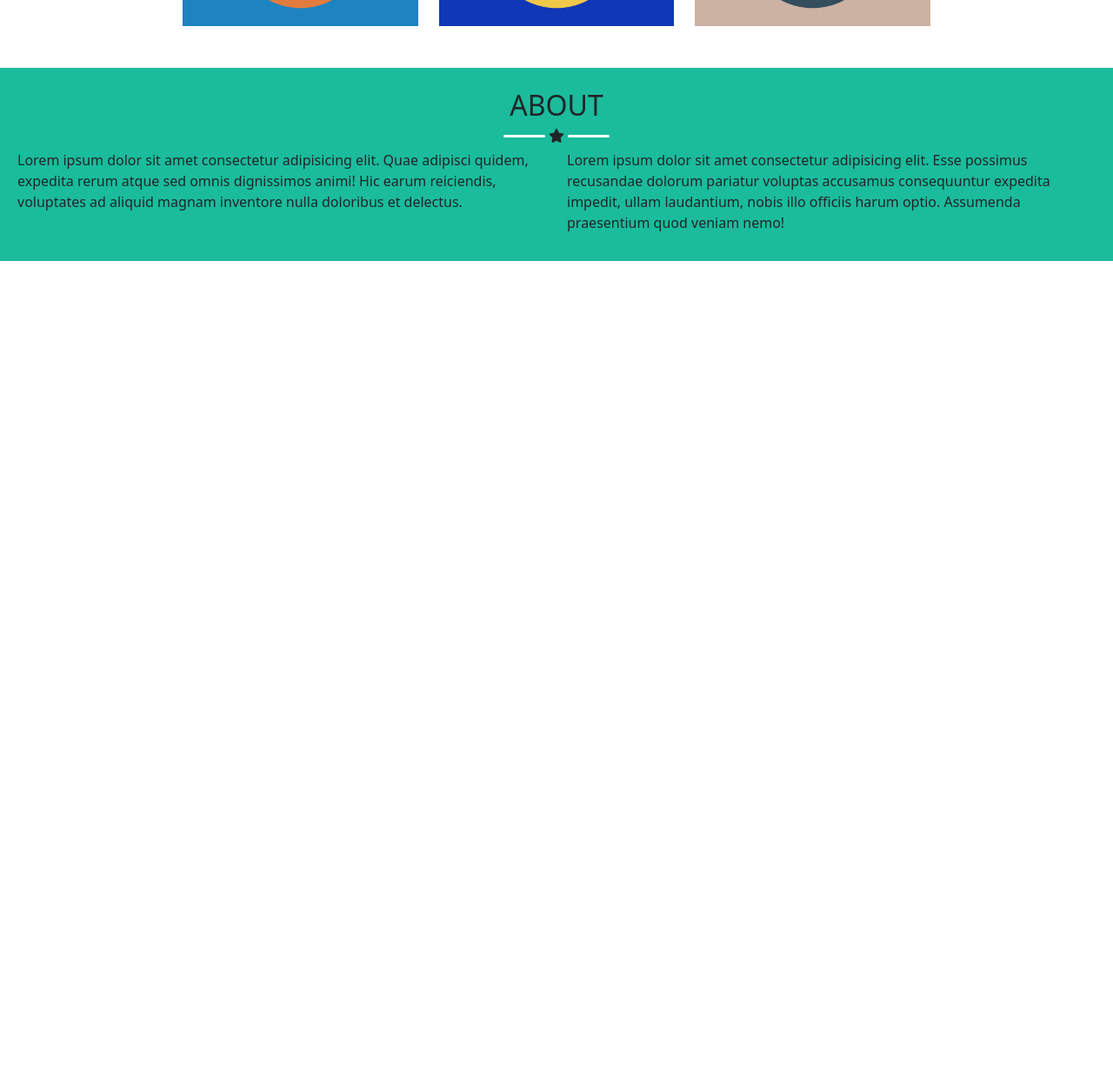
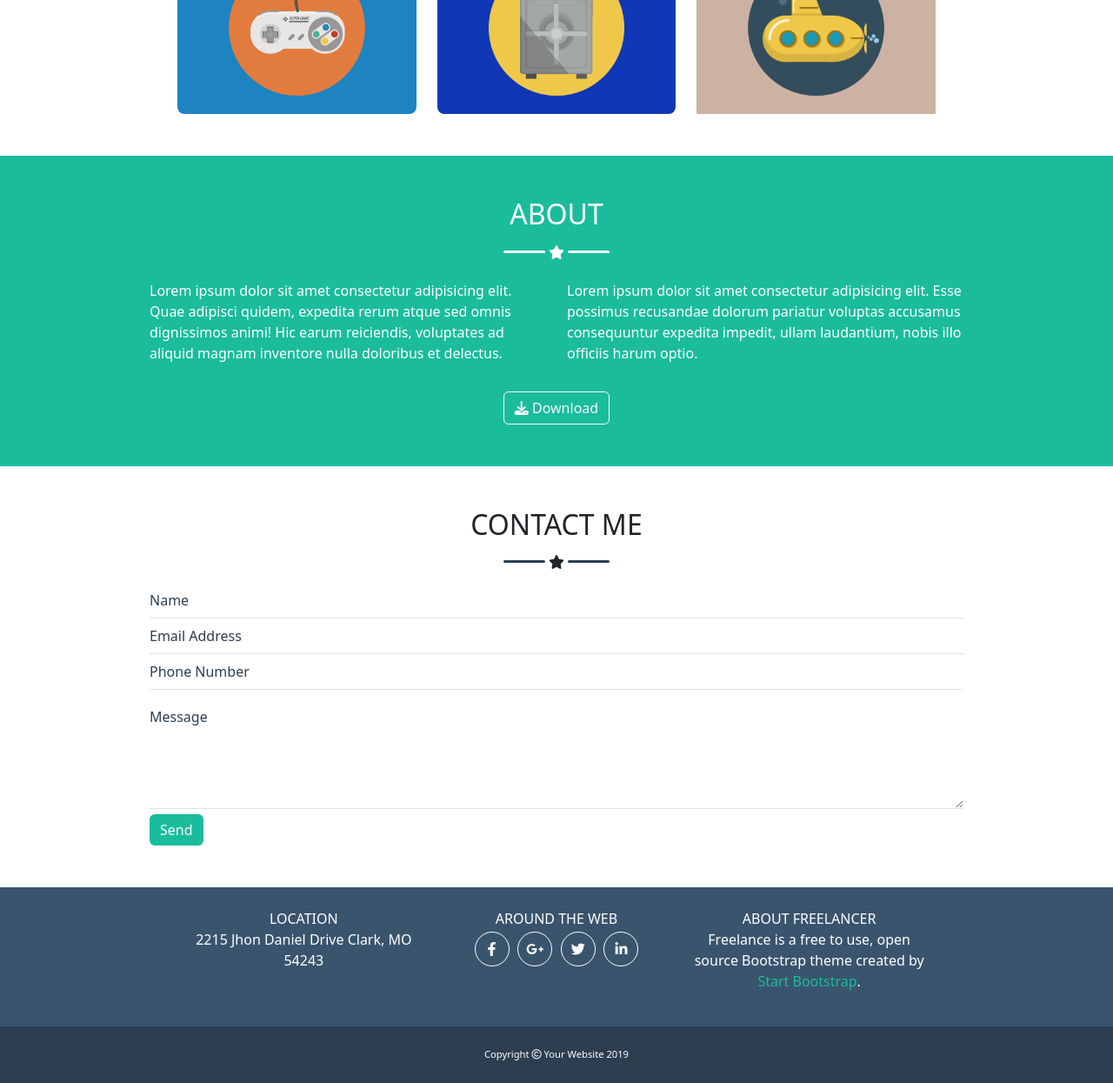
Before and after one commit to Francesca-23/html-css-bootstrap-freelancer, a plain HTML site: page index.html in a window 1280 px wide. Shown: the part 918-2163 px from the top of the page at 87% size. Before the commit the page ends 1218 px from the top, so only its background shows below. Drawn offline with nearby package versions, Linux system fonts and the light colour scheme.

Commit message:
Creazione utime sezioni e footer

```diff
--- a/assets/css/style.css
+++ b/assets/css/style.css
@@ -1,3 +1,9 @@
+*{
+    padding: 0;
+    margin: 0;
+    box-sizing: border-box;
+}
+
 
 ul li{
     list-style-type: none;
@@ -13,6 +19,7 @@ img{
     width: 100%;
 }
 
+/* Header */
 
 header{
     height: 70px;
@@ -51,6 +58,55 @@ header{
     background-color: #1abc9c;
 }
 
+/* Section-4 */
+
+input::placeholder{
+    color: #2c3e50;
+    font-weight: 500;
+}
+
+textarea::placeholder{
+    color: #2c3e50;
+    font-weight: 500;
+    padding-top: 0.7rem;
+}
+
+input, textarea{
+   border: none;
+   width: 100%;
+   padding: 0.5rem 0;
+}
+
+.contact-me button{
+    background-color: #1abc9c;
+}
+
+/* Section-5 */
+
+.location{
+    background-color: #3a546d;
+    color: white;
+}
+
+.location .div-circle{
+    width: 2.5rem;
+    height: 2.5rem;
+    margin: 0.2rem 0.3rem;
+}
+
+.location .green-text{
+    color: #1abc9c;
+}
+
+/* Footer */
+
+footer{
+    background-color: #2c3e50;
+}
+
+footer p{
+    font-size: 0.7rem;
+}
 
 /* Media query */
 
--- a/index.html
+++ b/index.html
@@ -41,7 +41,6 @@
 
             </div>
 
-
         </div>
 
     </header>
@@ -52,7 +51,7 @@
 
         <!-- Section-1 -->
 
-        <section class="start-bootstrap py-4">
+        <section class="start-bootstrap py-5">
 
             <div class="m-auto col-xs-offset-11">
 
@@ -61,7 +60,7 @@
                 </div>
                 <div class="text-center text-white">
                     <h1 class="my-2">START BOOTSTRAP</h1>
-                    <div class="d-flex align-items-center justify-content-center">
+                    <div class="d-flex align-items-center justify-content-center py-2">
                         <div class="small-bar bg-white"></div>
                         <i class="fa-solid fa-star mx-1"></i>
                         <div class="small-bar bg-white"></div>
@@ -75,34 +74,34 @@
 
         <!-- Section-2 -->
 
-        <section class="porfolio py-4 px-2">
+        <section class="porfolio py-5">
 
             <div class="text-center">
                 <h2>PORTFOLIO</h2>
-                <div class="d-flex align-items-center justify-content-center mb-3">
+                <div class="d-flex align-items-center justify-content-center my-3">
                     <div class="small-bar grey-bar"></div>
                     <i class="fa-solid fa-star mx-1"></i>
                     <div class="small-bar grey-bar"></div>
                 </div>
             </div>
 
-            <div class="row cards-container">
-                <div class="col-xs-12 col-md-6 col-lg-4 mb-4">
-                    <img src="./assets/img/cabin.png" class="img-fluid" alt="">
+            <div class="row row-gap-4 cards-container">
+                <div class="col-xs-12 col-md-6 col-lg-4">
+                    <img src="./assets/img/cabin.png" class="rounded-3" alt="">
                 </div>
-                <div class="col-xs-12 col-md-6 col-lg-4 mb-4">
-                    <img src="./assets/img/cake.png" class="img-fluid" alt="">
+                <div class="col-xs-12 col-md-6 col-lg-4">
+                    <img src="./assets/img/cake.png" class="rounded-3" alt="">
                 </div>
-                <div class="col-xs-12 col-md-6 col-lg-4 mb-4">
-                    <img src="./assets/img/circus.png" class="img-fluid" alt="">
+                <div class="col-xs-12 col-md-6 col-lg-4">
+                    <img src="./assets/img/circus.png" class="rounded-3" alt="">
                 </div>
-                <div class="col-xs-12 col-md-6 col-lg-4 mb-4">
-                    <img src="./assets/img/game.png" class="img-fluid" alt="">
+                <div class="col-xs-12 col-md-6 col-lg-4">
+                    <img src="./assets/img/game.png" class="rounded-3" alt="">
                 </div>
-                <div class="col-xs-12 col-md-6 col-lg-4 mb-4">
-                    <img src="./assets/img/safe.png" class="img-fluid" alt="">
+                <div class="col-xs-12 col-md-6 col-lg-4">
+                    <img src="./assets/img/safe.png" class="rounded-3" alt="">
                 </div>
-                <div class="col-xs-12 col-md-6 col-lg-4 mb-4">
+                <div class="col-xs-12 col-md-6 col-lg-4">
                     <img src="./assets/img/submarine.png" class="img-fluid" alt="">
                 </div>
             </div>
@@ -111,31 +110,112 @@
 
         <!-- Section-3 -->
 
-        <section class="about py-4 px-2">
+        <section class="about py-5 text-white">
 
             <div>
                 <h2 class="text-center">ABOUT</h2>
-                <div class="d-flex align-items-center justify-content-center">
+                <div class="d-flex align-items-center justify-content-center py-2">
                     <div class="small-bar bg-white"></div>
                     <i class="fa-solid fa-star mx-1"></i>
                     <div class="small-bar bg-white"></div>
                 </div>
             </div>
 
-            <div class="row m-auto">
-                <div class="col-md-6 py-2">
+            <div class="row w-75 m-auto">
+                <div class="col-md-6 py-3">
                     Lorem ipsum dolor sit amet consectetur adipisicing elit. Quae adipisci quidem, expedita rerum atque sed omnis dignissimos animi! Hic earum reiciendis, voluptates ad aliquid magnam inventore nulla doloribus et delectus.
                 </div>
-                <div class="col-md-6 py-2">
-                    Lorem ipsum dolor sit amet consectetur adipisicing elit. Esse possimus recusandae dolorum pariatur voluptas accusamus consequuntur expedita impedit, ullam laudantium, nobis illo officiis harum optio. Assumenda praesentium quod veniam nemo!
+                <div class="col-md-6 py-3">
+                    Lorem ipsum dolor sit amet consectetur adipisicing elit. Esse possimus recusandae dolorum pariatur voluptas accusamus consequuntur expedita impedit, ullam laudantium, nobis illo officiis harum optio.
                 </div>
+            </div>
+
+            <div class="d-flex justify-content-center mt-3">
+                <button type="button" class="btn btn-outline-light">
+                    <i class="fa-solid fa-download"></i>
+                    Download
+                </button>
+            </div>
+
+        </section>
+
+        <!-- Section-4 -->
+
+        <section class="contact-me py-5">
+
+            <div class="container w-75">
+
+                <div class="text-center">
+                    <h2>CONTACT ME</h2>
+                    <div class="d-flex align-items-center justify-content-center my-3">
+                        <div class="small-bar grey-bar"></div>
+                        <i class="fa-solid fa-star mx-1"></i>
+                        <div class="small-bar grey-bar"></div>
+                    </div>
+                </div>
+
+                <form action="">
+                    <input type="text" placeholder="Name">
+                    <input type="email" placeholder="Email Address"  class="border-top">
+                    <input type="text" placeholder="Phone Number"  class="border-top">
+                    <textarea name="" id="" cols="30" rows="5" placeholder="Message"  class="border-top border-bottom"></textarea>
+                </form>
+
+                <button class="btn btn-primary border border-0" type="submit">Send</button>
+
+            </div>
+
+        </section>
+
+        <!-- Section-5 -->
+
+        <section class="location py-4">
+
+            <div class="container cards-container row row-gap-4 m-auto text-center">
+
+                <div class="col-12 col-md-4">
+                    <span>LOCATION</span>
+                    <p>2215 Jhon Daniel Drive Clark, MO 54243</p>
+                </div>
+
+                <div class="col-12 col-md-4">
+                    <span>AROUND THE WEB</span>
+                    <div class="row justify-content-center">
+                        <div class="d-flex align-items-center justify-content-center div-circle border border-white rounded-circle">
+                            <i class="fa-brands fa-facebook-f"></i>
+                        </div>
+                        <div class="d-flex align-items-center justify-content-center div-circle border border-white rounded-circle">
+                            <i class="fa-brands fa-google-plus-g"></i>
+                        </div>
+                        <div class="d-flex align-items-center justify-content-center div-circle border border-white rounded-circle">
+                            <i class="fa-brands fa-twitter"></i>
+                        </div>
+                        <div class="d-flex align-items-center justify-content-center div-circle border border-white rounded-circle">
+                            <i class="fa-brands fa-linkedin-in"></i>
+                        </div>
+                    </div>
+                </div>
+
+                <div class="col-12 col-md-4">
+                    <span>ABOUT FREELANCER</span>
+                    <p>Freelance is a free to use, open source Bootstrap theme created by <span class="green-text">Start Bootstrap</span>.</p>
+                </div>
+
             </div>
 
         </section>
 
     </main>
 
-    <footer></footer>
+    <!-- Footer -->
+
+    <footer>
+        <p class="text-center text-white py-4 mb-0">
+            Copyright
+            <i class="fa-regular fa-copyright"></i>
+            Your Website 2019
+        </p>
+    </footer>
 
     <script src="https://cdn.jsdelivr.net/npm/bootstrap@5.3.0-alpha1/dist/js/bootstrap.bundle.min.js" integrity="sha384-w76AqPfDkMBDXo30jS1Sgez6pr3x5MlQ1ZAGC+nuZB+EYdgRZgiwxhTBTkF7CXvN" crossorigin="anonymous"></script>
   </body>
```
